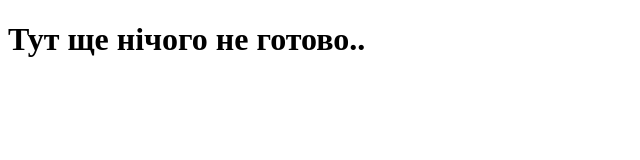
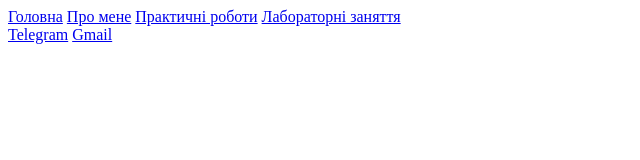
Before and after one commit to Agerit/tcr24-web-course, a plain HTML site: page index.html in a window 1280 px wide. Shown: the whole page, without its empty margins (0-640 px from the left). Drawn offline with Linux system fonts and the light colour scheme.

Commit message:
Add files via upload

```diff
--- a/index.html
+++ b/index.html
@@ -1,10 +1,24 @@
 <!DOCTYPE html>
-<html>
-    <head>
-        <meta charset="UTF-8">
-        <title>Порожнеча</title>
-    </head>
-    <body>
-        <h1>Тут ще нічого не готово..</h1>
-    </body>
+<html lang="ua">
+<head>
+    <meta charset="UTF-8">
+    <meta name="viewport" content="width=device-width, initial-scale=1.0">
+    <link rel="stylesheet" type="text/css" href="styles/style.css">
+    <title>Особистий веб-сайт Ігоря Крєпкого</title>
+</head>
+<body>
+    <header>
+        <nav>
+            <a href="index.html">Головна</a>
+            <a href="index.html">Про мене</a>
+            <a href="index.html">Практичні роботи</a>
+            <a href="index.html">Лабораторні заняття</a>
+        </nav>
+    </header>
+
+    <footer>
+        <a href="index.html">Telegram</a>
+        <a href="index.html">Gmail</a>
+    </footer>
+</body>
 </html>
```
Also changed, not shown: styles/style.css (added).
